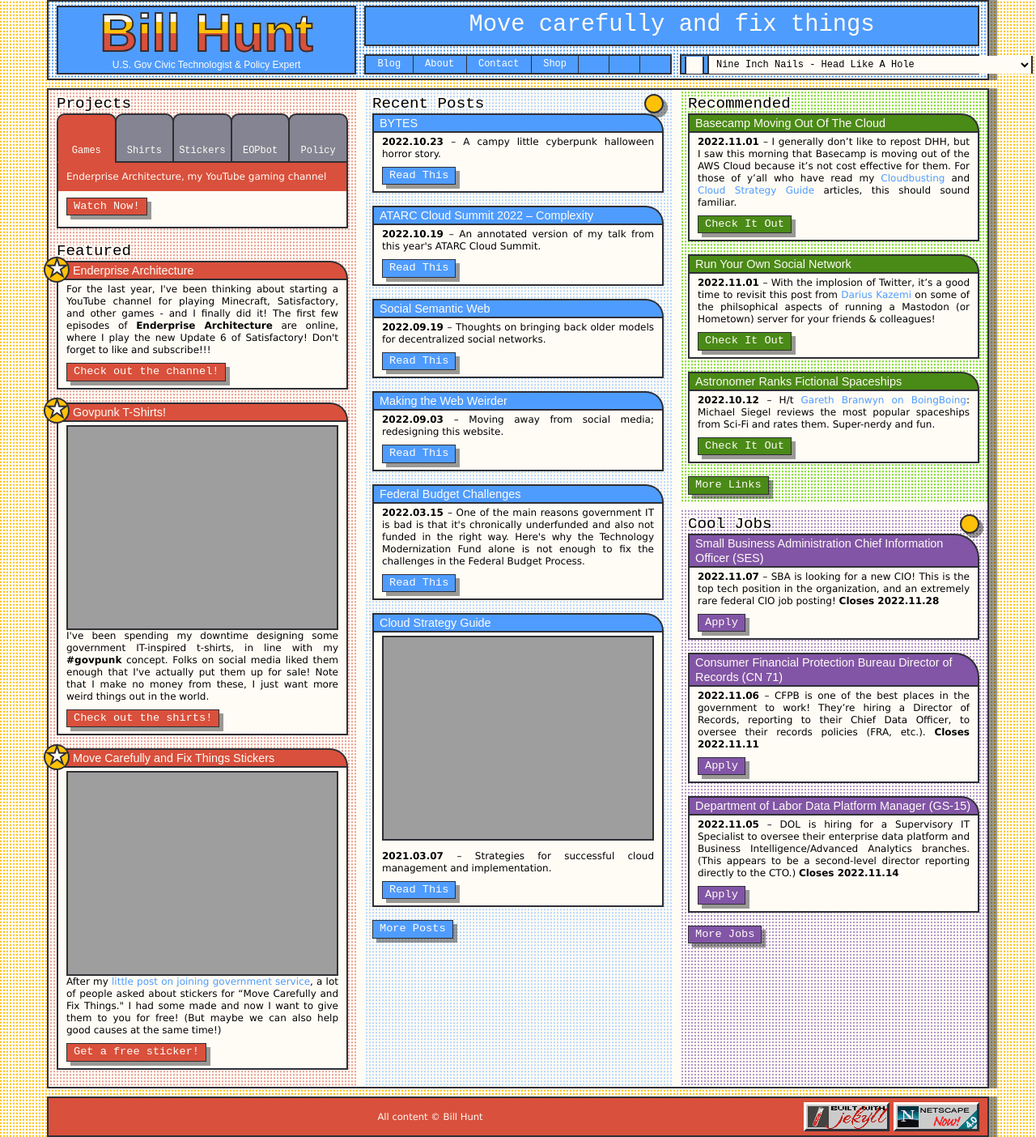
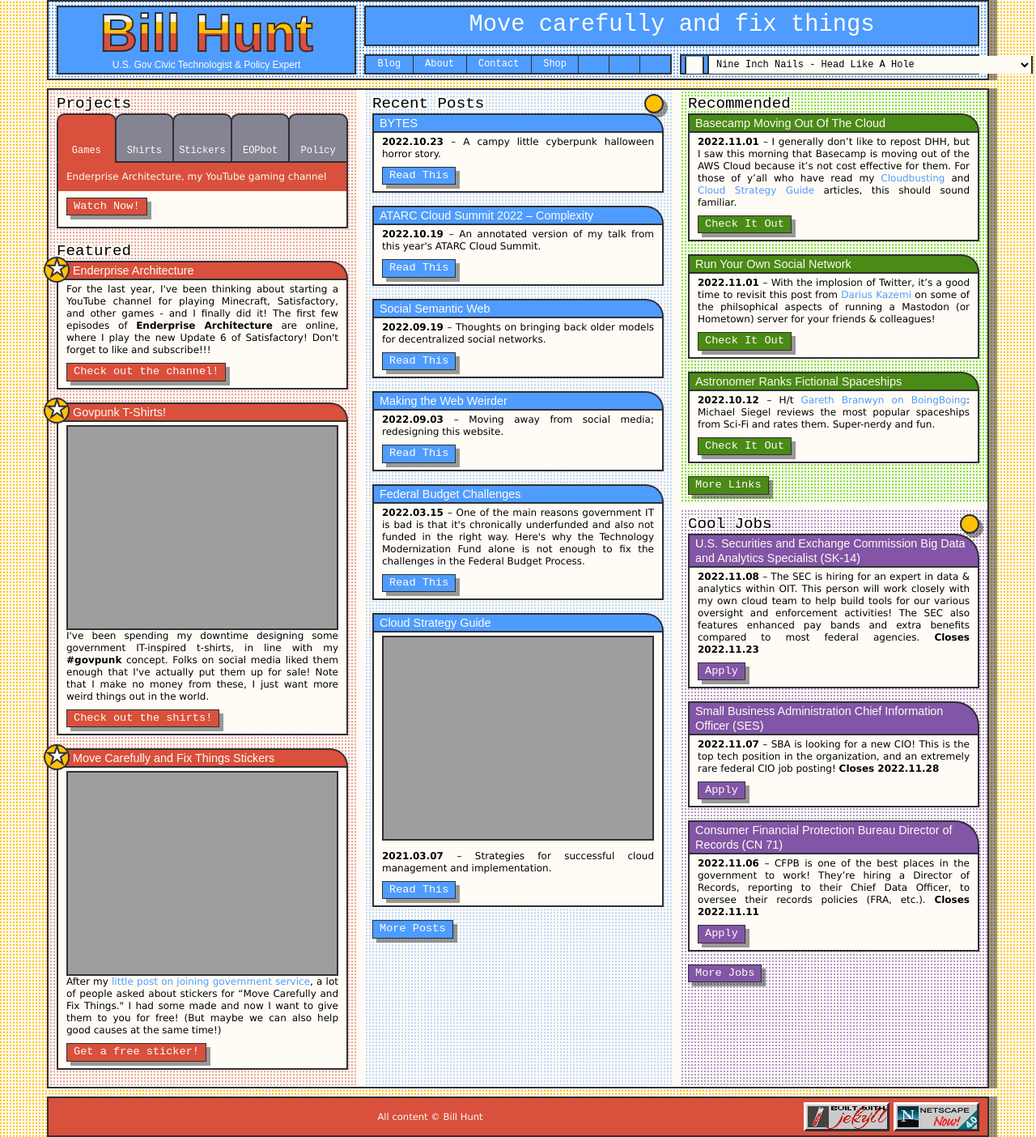
Before and after one commit to krusynth/billhunt.dev, a Jekyll site: the page built from index.md, in a window 1280 px wide. Shown: the whole page at 81% size. Built offline with Jekyll 4.4.1, drawn with Linux system fonts in a browser that asks for light colours; some web fonts are replaced.

Commit message:
Update jobs.

```diff
--- a/_data/jobs.yml
+++ b/_data/jobs.yml
@@ -1,3 +1,9 @@
+- title: U.S. Securities and Exchange Commission Big Data and Analytics Specialist (SK-14)
+  url: https://www.usajobs.gov/job/688000300
+  date: 2022-11-08
+  closes: 2022-11-23
+  content: The SEC is hiring for an expert in data & analytics within OIT. This person will work closely with my own cloud team to help build tools for our various oversight and enforcement activities! The SEC also features enhanced pay bands and extra benefits compared to most federal agencies.
+
 - title: Small Business Administration Chief Information Officer (SES)
   url: https://www.usajobs.gov/job/685333800
   date: 2022-11-07
```
